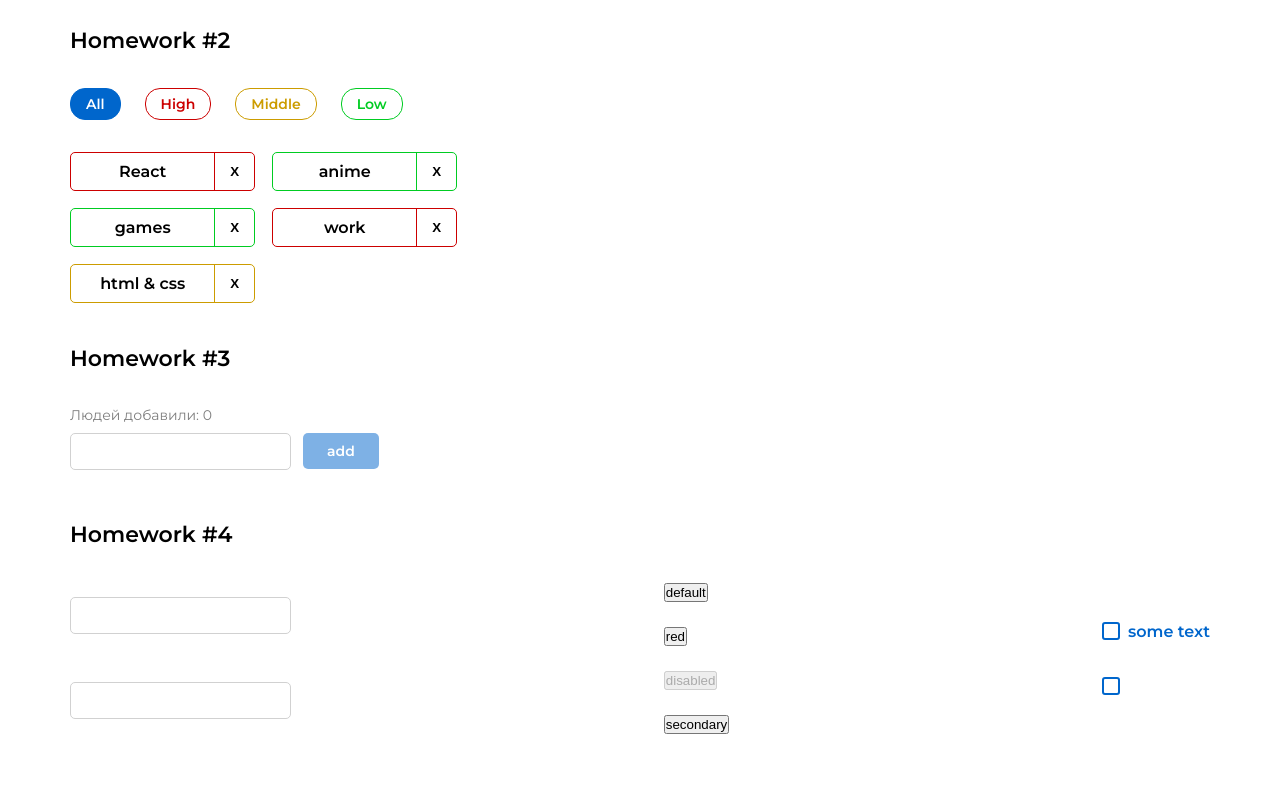
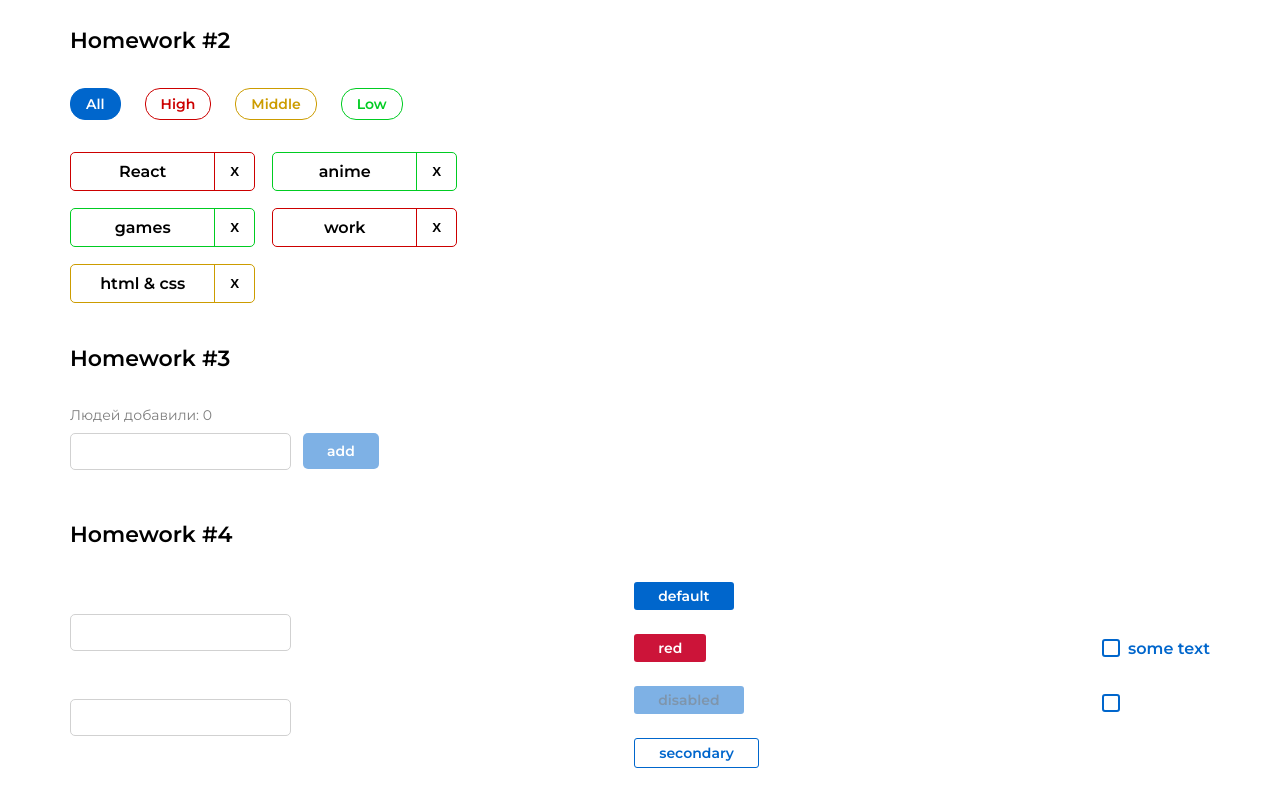
Before and after one commit to igor-minaev/homeworks, a React (Create React App) app: page / in a window 1280 px wide. Shown: the part 422-1222 px from the top of the page. Before the commit the page ends 1188 px from the top, so only its background shows below. Built offline with nearby package versions, Linux system fonts and the light colour scheme.

Commit message:
completed homework 4

```diff
--- a/src/s2-homeworks/hw04/common/c2-SuperButton/SuperButton.module.css
+++ b/src/s2-homeworks/hw04/common/c2-SuperButton/SuperButton.module.css
@@ -1,36 +1,63 @@
 .button {
+    cursor: pointer;
+    padding: 5px 24px;
+    border-radius: 3px;
+    color: white;
+    border: none;
+    font-weight: 600;
+    font-size: 14px;
+    font-family: "Montserrat", sans-serif;
+}
+
+.secondary {
+    color: #0066CC;
+    border: 1px solid #0066CC;
+    background-color: #fff;
+}
+
+.default {
+    background-color: #0066CC;
+}
+
+.red {
+    background-color: #CC1439;
 }
 
 .disabled {
-}
-
-.secondary {
-}
-
-.default {
-}
-
-.red {
+    background-color: #0066CC;
+    opacity: 0.5;
+    color: #002E5C;
+    cursor: not-allowed;
 }
 
 .default:hover {
+    background-color: #0080FF;
 }
 
 .red:hover {
+    background-color: #FF1A47;
 }
 
 .secondary:hover {
+    background-color: #E5F0FA;
 }
 
 
 .default:active {
+    background-color: #0080FF;
 }
 
 .secondary:active {
+    background-color: #E5F0FA;
 }
 
 .red:active {
+    background-color: #FF1A47;
 }
 
 .button:disabled {
+    background-color: #0066CC;
+    opacity: 0.5;
+    color: #002E5C;
+    cursor: not-allowed;
 }
--- a/src/s2-homeworks/hw04/common/c2-SuperButton/SuperButton.tsx
+++ b/src/s2-homeworks/hw04/common/c2-SuperButton/SuperButton.tsx
@@ -17,12 +17,19 @@ const SuperButton: React.FC<SuperButtonPropsType> = (
         ...restProps // все остальные пропсы попадут в объект restProps, там же будет children
     }
 ) => {
-    const finalClassName = s.button
-        // + (disabled
-        //         ? ...
-        //         : xType === 'red'
-        //             ? ...
-        + (className ? ' ' + className : '') // задачка на смешивание классов
+    // const finalClassName = s.button
+    //     // + (disabled
+    //     //         ? ...
+    //     //         : xType === 'red'
+    //     //             ? ...
+    //     + (className ? ' ' + className : '') // задачка на смешивание классов
+
+    const finalClassName = `
+    ${s.button}
+    ${xType === 'red' ? s.red : xType === 'secondary' ? s.secondary : s.default}
+    ${disabled ? s.disabled : ''}
+    ${className ? className : ''}
+    `
 
     return (
         <button
```
